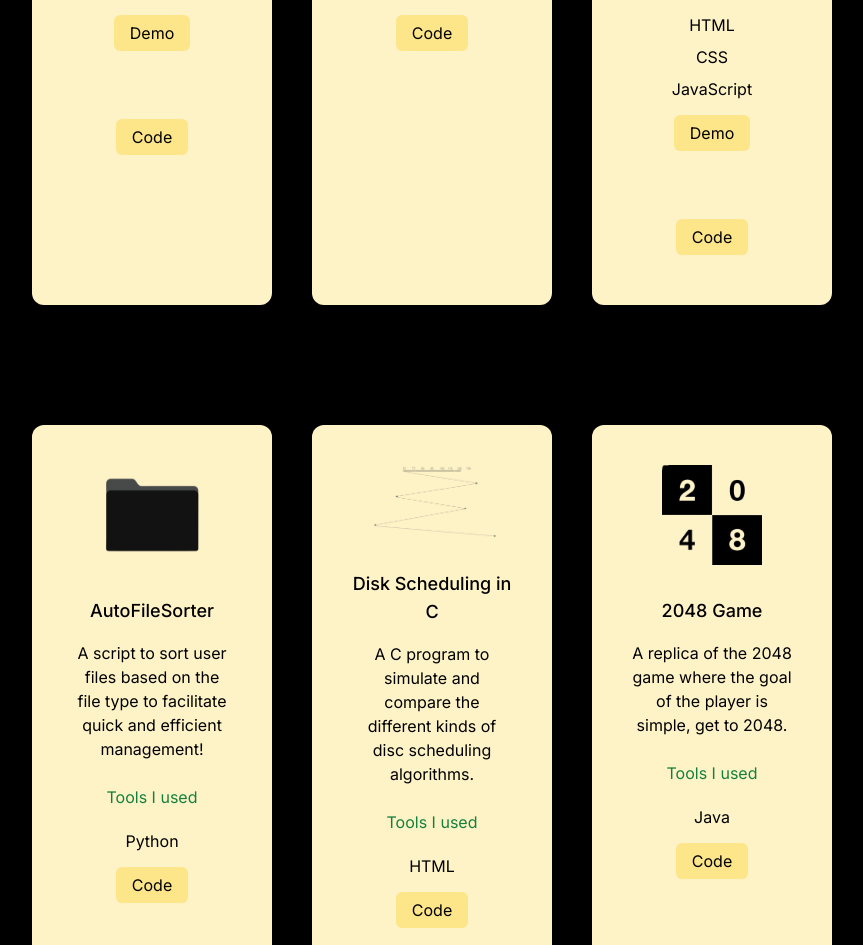
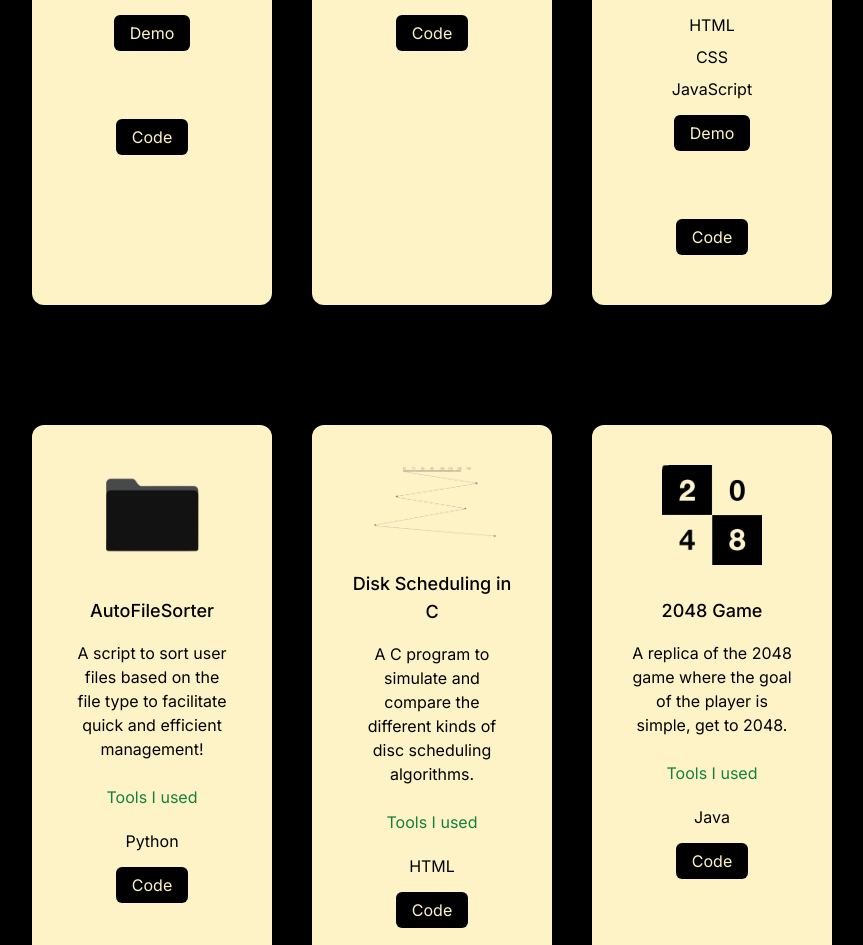
Before and after one commit to khana251/Portfolio, a Next.js app: page / in a window 1280 px wide. Shown: the part 2167-3112 px from the top of the page, without its empty margins (208-1071 px from the left). Built offline with nearby package versions, Linux system fonts and the light colour scheme.

Commit message:
Added footer

```diff
--- a/app/page.js
+++ b/app/page.js
@@ -15,8 +15,8 @@ import { motion } from "framer-motion"
 export default function Home() {
   return (
     <div>
-      <main className='bg-black px-10 md:px-20 lg:px-40 dark:bg-gray-900 py-1'>
-        <section className='min-h-screen'>
+      <main className='bg-black pt-1'>
+        <section className='px-10 md:px-20 lg:px-40 min-h-screen'>
           <nav className='py-10 mb-12 flex justify-end'>
             <motion.ul
               initial = {{ x: 100, opacity: 0}}
@@ -82,7 +82,7 @@ export default function Home() {
 
         </section>
         {/* Second page */}
-        <section>
+        <section className='px-10 md:px-20 lg:px-40'>
           <motion.div initial={{ opacity: 0 }} whileInView={{ opacity: 1 }} className='px-5 l:px-10'>
             <h3 className='text-amber-100 text-3xl py-1'>Me Me Me</h3>
             <p className='text-amber-100 text-md md:text-lg py-2 leading-8 text-grey-800'>
@@ -96,7 +96,7 @@ export default function Home() {
             <h2 className='text-5xl py-2 text-amber-100 font-medium md:text-9xl'>Some of my</h2>
             <h2 className='text-center text-5xl py-2 text-amber-100 font-medium md:text-9xl'>s-·de projects</h2>
           </motion.div>
-          <motion.div initial={{ opacity: 0 }} whileInView={{ opacity: 1 }} className='flex flex-wrap gap-10 mx-auto justify-center m:10'>
+          <motion.div initial={{ opacity: 0 }} whileInView={{ opacity: 1 }} transition={{ duration: 1.5 }} className='flex flex-wrap gap-10 mx-auto justify-center m:10'>
             <div className='xl:w-1/4 bg-amber-100 text-center shadow-lg p-10 rounded-xl my-10'>
               <Image src={quizApp} alt='Question Mark' wdith={100} height={100} className='mx-auto'/>
               <h3 className='text-lg font-medium pt-8 pb-2'>Quiz Application</h3>
@@ -109,10 +109,10 @@ export default function Home() {
               <p className='text-grey-800 py-1'>JavaScript</p>
               <motion.ul className='px-4 py-4 flex flex-wrap justify-center gap-5 md:gap-20'>
                 <motion.li whileHover={{ scale: 1.2 }}>
-                  <a className='bg-amber-200 px-4 py-2 text-black rounded-md' href='https://khana251.github.io/quiz-app/'>Demo</a>
+                  <a className='bg-black px-4 py-2 text-amber-100 rounded-md' href='https://khana251.github.io/quiz-app/'>Demo</a>
                 </motion.li>
                 <motion.li whileHover={{ scale: 1.2 }}>
-                  <a className='bg-amber-200 px-4 py-2 text-black rounded-md' href='https://github.com/khana251/quiz-app'>Code</a>
+                  <a className='bg-black px-4 py-2 text-amber-100 rounded-md' href='https://github.com/khana251/quiz-app'>Code</a>
                 </motion.li>
               </motion.ul>
             </div>
@@ -128,7 +128,7 @@ export default function Home() {
               <p className='text-grey-800 py-1'>Graphics</p>
               <motion.ul className='px-4 py-4 flex flex-wrap justify-center'>
                 <motion.li whileHover={{ scale: 1.2 }}>
-                  <a className='bg-amber-200 px-4 py-2 text-black rounded-md' href='https://github.com/khana251/pong'>Code</a>
+                  <a className='bg-black px-4 py-2 text-amber-100 rounded-md' href='https://github.com/khana251/pong'>Code</a>
                 </motion.li>
               </motion.ul>
             </div>
@@ -144,10 +144,10 @@ export default function Home() {
               <p className='text-grey-800 py-1'>JavaScript</p>
               <motion.ul className='px-4 py-4 flex flex-wrap justify-center gap-5 md:gap-20'>
                 <motion.li whileHover={{ scale: 1.2 }}>
-                  <a className='bg-amber-200 px-4 py-2 text-black rounded-md' href='https://khana251.github.io/Minimal-Countdown-Timer/'>Demo</a>
+                  <a className='bg-black px-4 py-2 text-amber-100 rounded-md' href='https://khana251.github.io/Minimal-Countdown-Timer/'>Demo</a>
                 </motion.li>
                 <motion.li whileHover={{ scale: 1.2 }}>
-                  <a className='bg-amber-200 px-4 py-2 text-black rounded-md' href='https://github.com/khana251/Minimal-Countdown-Timer'>Code</a>
+                  <a className='bg-black px-4 py-2 text-amber-100 rounded-md' href='https://github.com/khana251/Minimal-Countdown-Timer'>Code</a>
                 </motion.li>
               </motion.ul>
             </div>
@@ -162,7 +162,7 @@ export default function Home() {
               <p className='text-grey-800 py-1'>Python</p>
               <motion.ul className='px-4 py-4 flex flex-wrap justify-center gap-20'>
                 <motion.li whileHover={{ scale: 1.2 }}>
-                  <a className='bg-amber-200 px-4 py-2 text-black rounded-md' href='https://github.com/khana251/AutoFileSorter'>Code</a>
+                  <a className='bg-black px-4 py-2 text-amber-100 rounded-md' href='https://github.com/khana251/AutoFileSorter'>Code</a>
                 </motion.li>
               </motion.ul>
             </div>
@@ -176,7 +176,7 @@ export default function Home() {
               <p className='text-grey-800 py-1'>HTML</p>
               <motion.ul className='px-4 py-4 flex flex-wrap justify-center gap-20'>
                 <motion.li whileHover={{ scale: 1.2 }}>
-                  <a className='bg-amber-200 px-4 py-2 text-black rounded-md' href='https://github.com/khana251/Disk-Scheduling-in-C'>Code</a>
+                  <a className='bg-black px-4 py-2 text-amber-100 rounded-md' href='https://github.com/khana251/Disk-Scheduling-in-C'>Code</a>
                 </motion.li>
               </motion.ul>
             </div>
@@ -190,13 +190,18 @@ export default function Home() {
               <p className='text-grey-800 py-1'>Java</p>
               <motion.ul className='px-4 py-4 flex flex-wrap justify-center gap-20'>
                 <motion.li whileHover={{ scale: 1.2 }}>
-                  <a className='bg-amber-200 px-4 py-2 text-black rounded-md' href='https://github.com/khana251/2048-game'>Code</a>
+                  <a className='bg-black px-4 py-2 text-amber-100 rounded-md' href='https://github.com/khana251/2048-game'>Code</a>
                 </motion.li>
               </motion.ul>
             </div>
           </motion.div>
         </section>
         {/* Third page */}
+        <section>
+          <div className='ml-100 text-center shadow-lg p-5 rounded-t-lg mt-10'>
+              <h2 className='text-amber-100 text-2xl font-medium pt-8 pb-2'>Reach me here: amaankhan1970@gmail.com</h2>
+          </div>
+        </section>
       </main>
     </div>
   );
```
